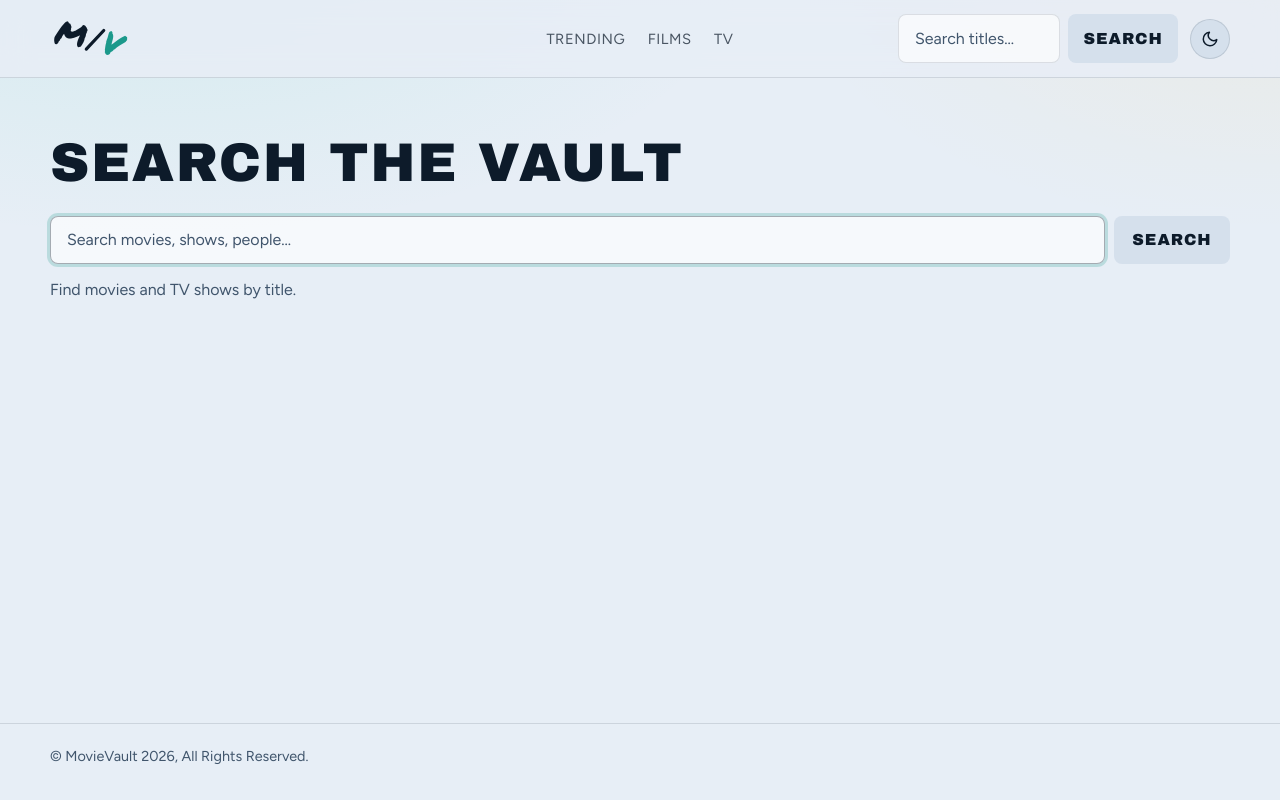
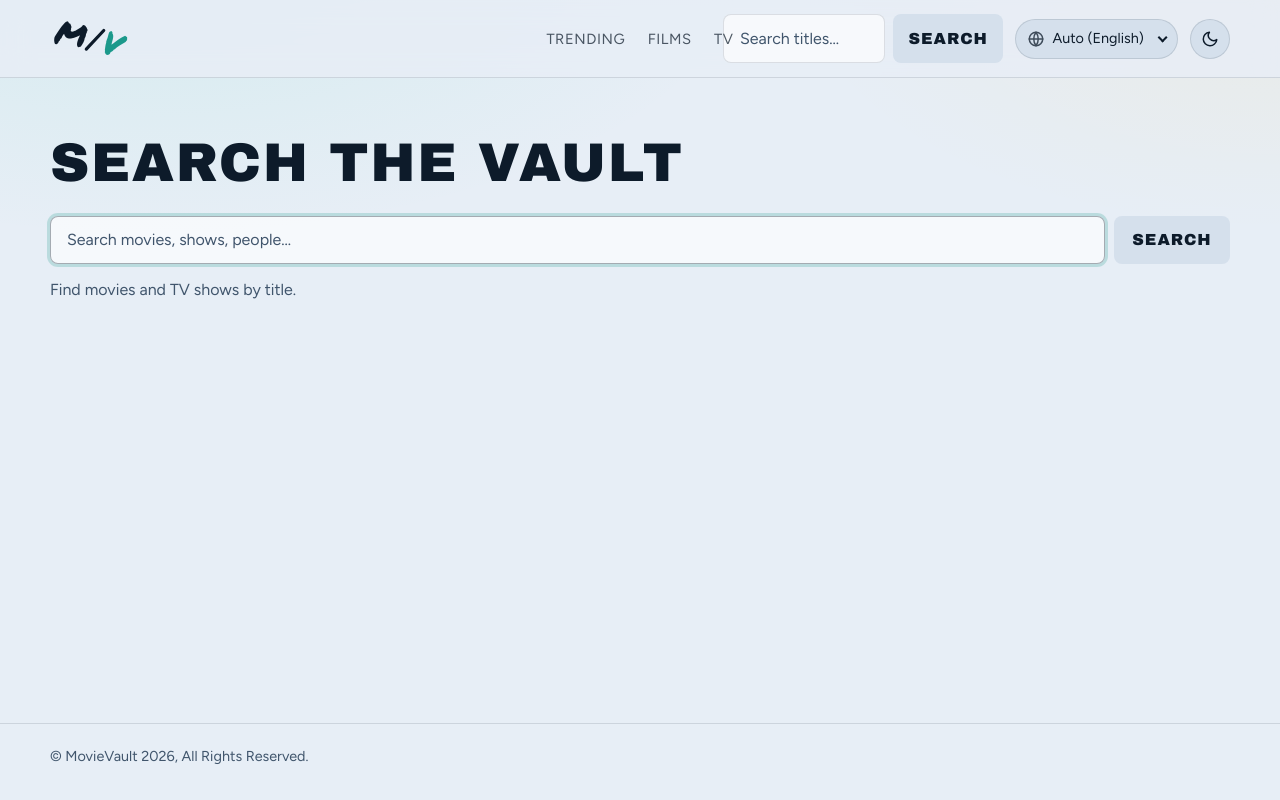
Before and after one commit to rblx-dev/movievault, a Next.js app: page /search in a window 1280 px wide. Built offline with nearby package versions, Linux system fonts and the light colour scheme.

Commit message:
Added support for more than a dozen languages

```diff
--- a/src/app/globals.css
+++ b/src/app/globals.css
@@ -263,6 +263,64 @@ body.is-trailer .site-header {
 .theme-toggle:hover {
   transform: translateY(-2px);
   box-shadow: 0 8px 20px rgba(0, 0, 0, 0.25);
+}
+
+.lang-select {
+  position: relative;
+  display: flex;
+  align-items: center;
+  height: 2.5rem;
+  flex-shrink: 0;
+  border: 1px solid var(--line);
+  border-radius: 1.25rem;
+  background: var(--paper-dim);
+  color: var(--ink);
+  transition:
+    background var(--motion) var(--ease-soft),
+    color var(--motion) var(--ease-soft),
+    transform var(--motion) var(--ease-out),
+    box-shadow var(--motion) var(--ease-soft);
+}
+
+.lang-select:hover {
+  transform: translateY(-2px);
+  box-shadow: 0 8px 20px rgba(0, 0, 0, 0.25);
+}
+
+.lang-select__globe {
+  display: grid;
+  place-items: center;
+  padding-left: 0.7rem;
+  opacity: 0.75;
+}
+
+.lang-select select {
+  appearance: none;
+  -webkit-appearance: none;
+  border: 0;
+  background: transparent;
+  color: inherit;
+  font: inherit;
+  font-size: 0.9rem;
+  line-height: 1;
+  height: 100%;
+  padding: 0 1.6rem 0 0.45rem;
+  max-width: 8.5rem;
+  cursor: pointer;
+}
+
+.lang-select::after {
+  content: "";
+  position: absolute;
+  right: 0.7rem;
+  top: 50%;
+  width: 0.45rem;
+  height: 0.45rem;
+  margin-top: -0.26rem;
+  border-right: 2px solid currentColor;
+  border-bottom: 2px solid currentColor;
+  transform: rotate(45deg);
+  pointer-events: none;
 }
 
 .theme-toggle svg {
@@ -1228,6 +1286,10 @@ body.is-trailer .site-header {
     width: 100%;
   }
 
+  .lang-select select {
+    max-width: 6.5rem;
+  }
+
   .brand-mark {
     font-size: 1.75rem;
   }
--- a/src/components/Header.tsx
+++ b/src/components/Header.tsx
@@ -1,6 +1,7 @@
 import Link from "next/link";
 import { SearchForm } from "./SearchForm";
 import { ThemeToggle } from "./ThemeToggle";
+import { LanguageSelector } from "./LanguageSelector";
 
 export function Header() {
   return (
@@ -36,6 +37,7 @@ export function Header() {
           <div className="site-header__search">
             <SearchForm compact />
           </div>
+          <LanguageSelector />
           <ThemeToggle />
         </div>
       </div>
--- /dev/null
+++ b/src/components/LanguageSelector.tsx
@@ -0,0 +1,94 @@
+"use client";
+
+import { useEffect, useState, type ChangeEvent } from "react";
+import { getSelectedLanguage } from "@/lib/locale";
+
+const LANGUAGE_CODES = [
+  "af", "sq", "am", "ar", "hy", "az", "eu", "be", "bn", "bs",
+  "bg", "my", "ca", "zh", "hr", "cs", "da", "nl", "en", "et",
+  "fi", "fr", "gl", "ka", "de", "el", "gu", "ht", "he", "hi",
+  "hu", "is", "id", "ga", "it", "ja", "kn", "kk", "km", "ko",
+  "ku", "ky", "lo", "lv", "lt", "lb", "mk", "ms", "ml", "mt",
+  "mr", "mn", "ne", "no", "or", "ps", "fa", "pl", "pt", "pa",
+  "ro", "ru", "sr", "si", "sk", "sl", "es", "sw", "sv", "ta",
+  "te", "th", "tr", "uk", "ur", "uz", "vi", "cy", "zu",
+];
+
+function englishName(code: string): string {
+  try {
+    return new Intl.DisplayNames(["en"], { type: "language" }).of(code) || code;
+  } catch {
+    return code;
+  }
+}
+
+function nativeName(code: string): string {
+  try {
+    return (
+      new Intl.DisplayNames([code], { type: "language" }).of(code) ||
+      englishName(code)
+    );
+  } catch {
+    return englishName(code);
+  }
+}
+
+const OPTIONS = LANGUAGE_CODES.map((code) => ({
+  code,
+  label: nativeName(code),
+  sort: englishName(code),
+})).sort((a, b) => a.sort.localeCompare(b.sort, "en"));
+
+export function LanguageSelector() {
+  const [value, setValue] = useState("");
+  const [detected, setDetected] = useState<string | null>(null);
+
+  useEffect(() => {
+    setValue(getSelectedLanguage() ?? "");
+    const first = navigator.languages?.[0]?.split("-")[0];
+    if (first) setDetected(first);
+  }, []);
+
+  function onChange(event: ChangeEvent<HTMLSelectElement>) {
+    const next = event.target.value;
+    try {
+      if (next) {
+        window.localStorage.setItem("mv.language", next);
+      } else {
+        window.localStorage.removeItem("mv.language");
+      }
+    } catch {
+      void 0;
+    }
+    window.location.reload();
+  }
+
+  const autoLabel = detected ? `Auto (${nativeName(detected)})` : "Auto";
+
+  return (
+    <label className="lang-select">
+      <span className="lang-select__globe" aria-hidden>
+        <svg
+          viewBox="0 0 24 24"
+          width="18"
+          height="18"
+          fill="none"
+          stroke="currentColor"
+          strokeWidth="2"
+          strokeLinecap="round"
+        >
+          <circle cx="12" cy="12" r="9" />
+          <path d="M3 12h18M12 3a15 15 0 0 1 0 18M12 3a15 15 0 0 0 0 18" />
+        </svg>
+      </span>
+      <select value={value} onChange={onChange} aria-label="Trailer language">
+        <option value="">{autoLabel}</option>
+        {OPTIONS.map((option) => (
+          <option key={option.code} value={option.code}>
+            {option.label}
+          </option>
+        ))}
+      </select>
+    </label>
+  );
+}
--- a/src/lib/locale.ts
+++ b/src/lib/locale.ts
@@ -1,13 +1,28 @@
 const REGION_CACHE_KEY = "mv.region";
+const LANGUAGE_STORAGE_KEY = "mv.language";
 
 export type GeoResult = {
   country?: string;
   region?: string;
 } | null;
 
+export function getSelectedLanguage(): string | null {
+  if (typeof window === "undefined") return null;
+  try {
+    const value = window.localStorage.getItem(LANGUAGE_STORAGE_KEY);
+    return value && value.trim() ? value.trim() : null;
+  } catch {
+    return null;
+  }
+}
+
 export function getUserLocale(): { language: string; country: string | null } {
   if (typeof navigator === "undefined") {
     return { language: "en", country: null };
+  }
+  const selected = getSelectedLanguage();
+  if (selected) {
+    return { language: selected, country: null };
   }
   const locales =
     navigator.languages?.length > 0 ? navigator.languages : [navigator.language];
--- a/src/lib/youtube.ts
+++ b/src/lib/youtube.ts
@@ -316,6 +316,6 @@ export async function findLocalizedTrailer({
     }
   }
 
-  const candidates = await searchVideos(`${titles[0]} ${langName} trailer`);
+  const candidates = await searchVideos(`${movieTitle} ${langName} trailer`);
   return pickMatch(candidates, titles, effectiveLanguage, null);
 }
```
